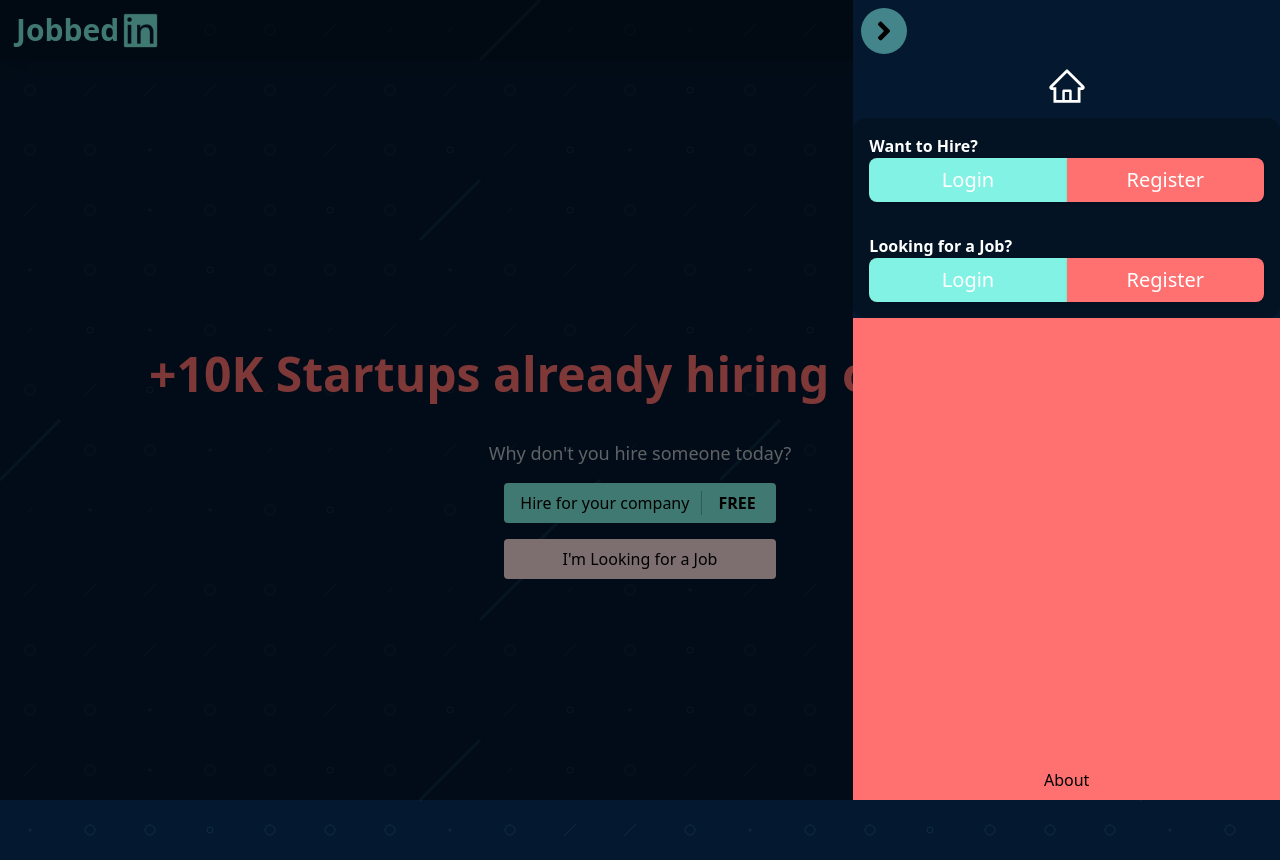
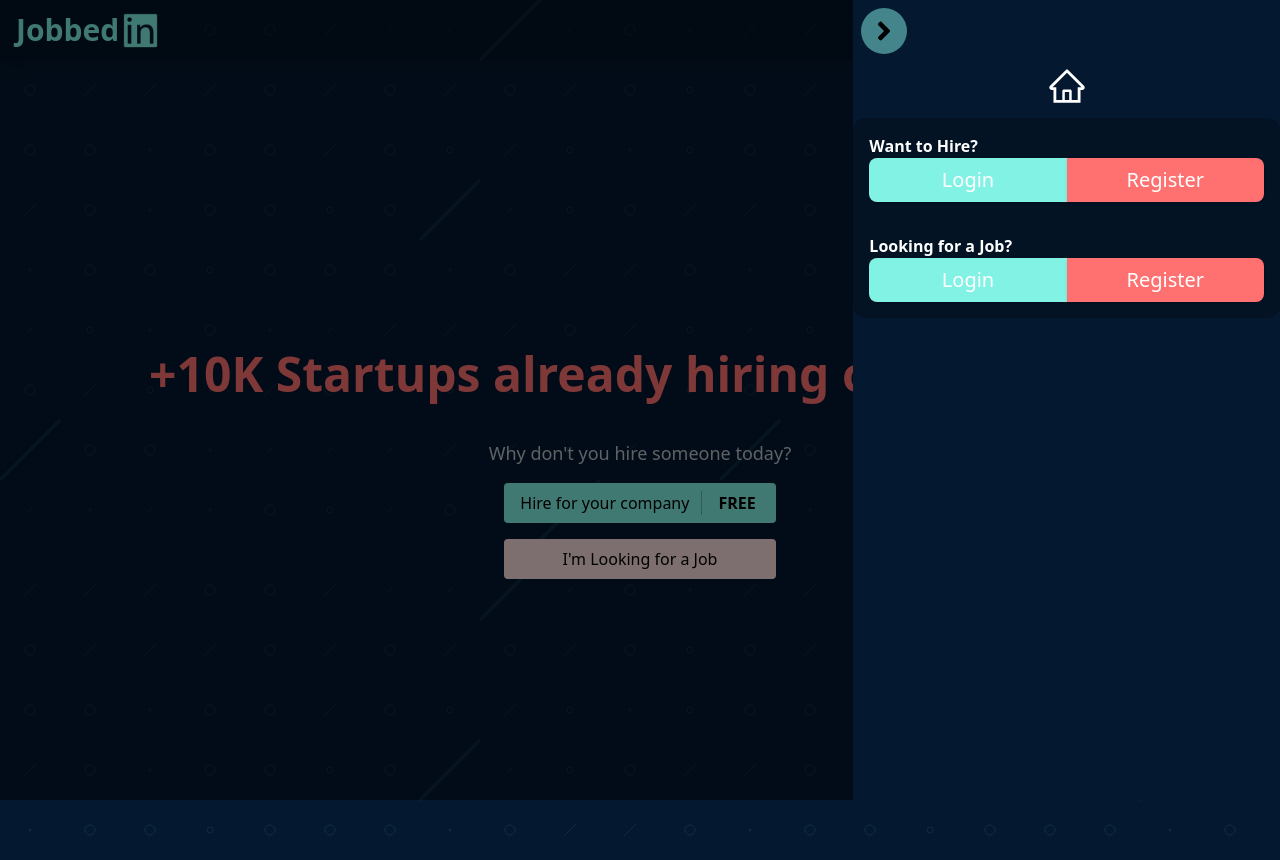
Before and after one commit to SciSaif/JobbedIn, a React (Create React App) app in the folder frontend/: page / in a window 1280 px wide. Both pictures are taken after a click on the element 1259 px from the left and 30 px from the top of the page. Built offline with nearby package versions, Linux system fonts and the light colour scheme.

Commit message:
still trying drawer scroll

```diff
--- a/frontend/src/components/Drawer.jsx
+++ b/frontend/src/components/Drawer.jsx
@@ -129,15 +129,15 @@ function Drawer() {
           </>
         )}
 
-        <div className="w-full h-[800px] bg-accent"></div>
+        <div className="w-full h-[800px] bg-primary"></div>
 
-        <Link
+        {/* <Link
           to="/about"
           className="absolute bottom-2 text-center w-full btn btn-ghost"
           onClick={toggleDrawer}
         >
           About
-        </Link>
+        </Link> */}
       </div>
     </div>
   );
```
